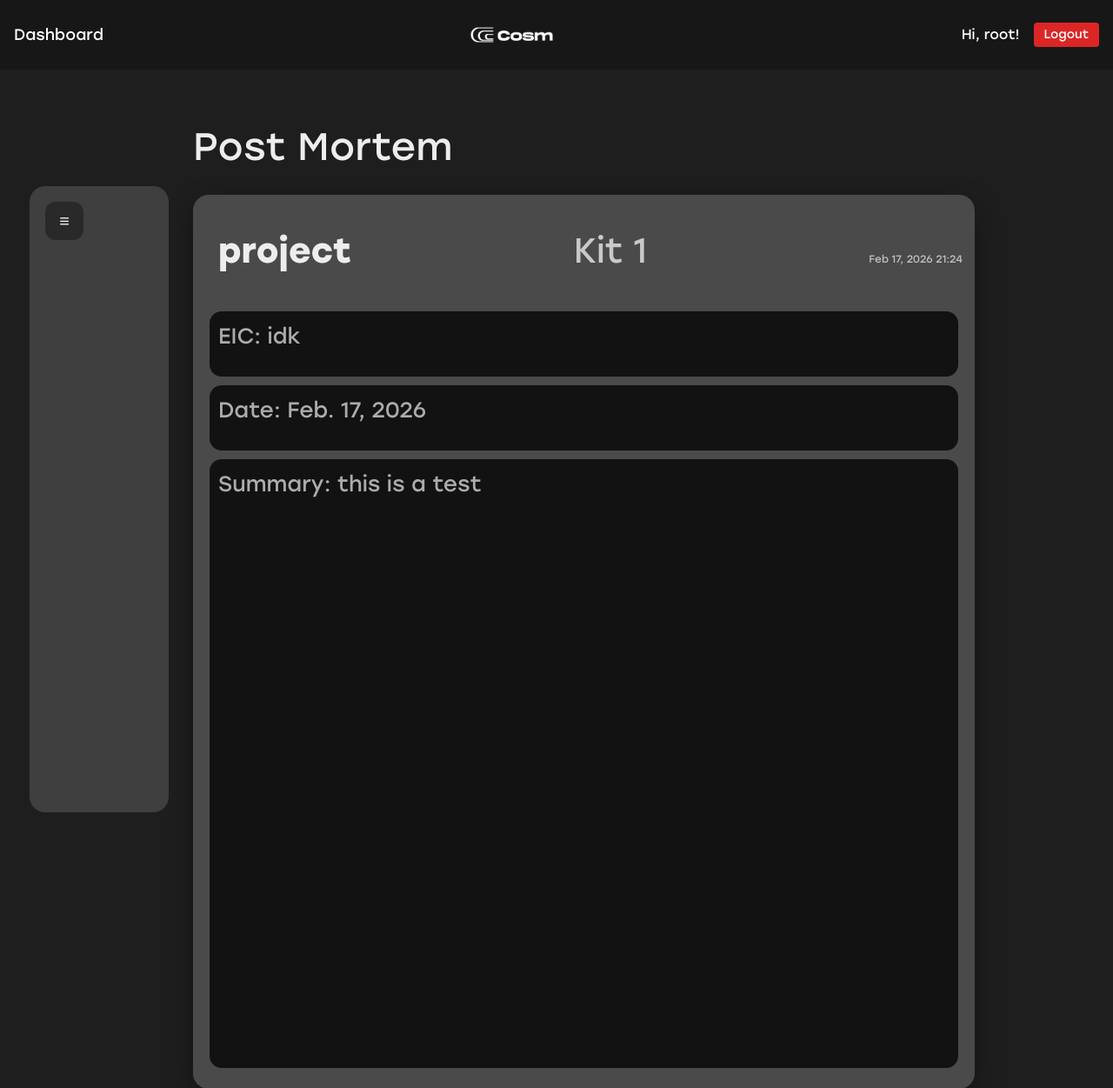
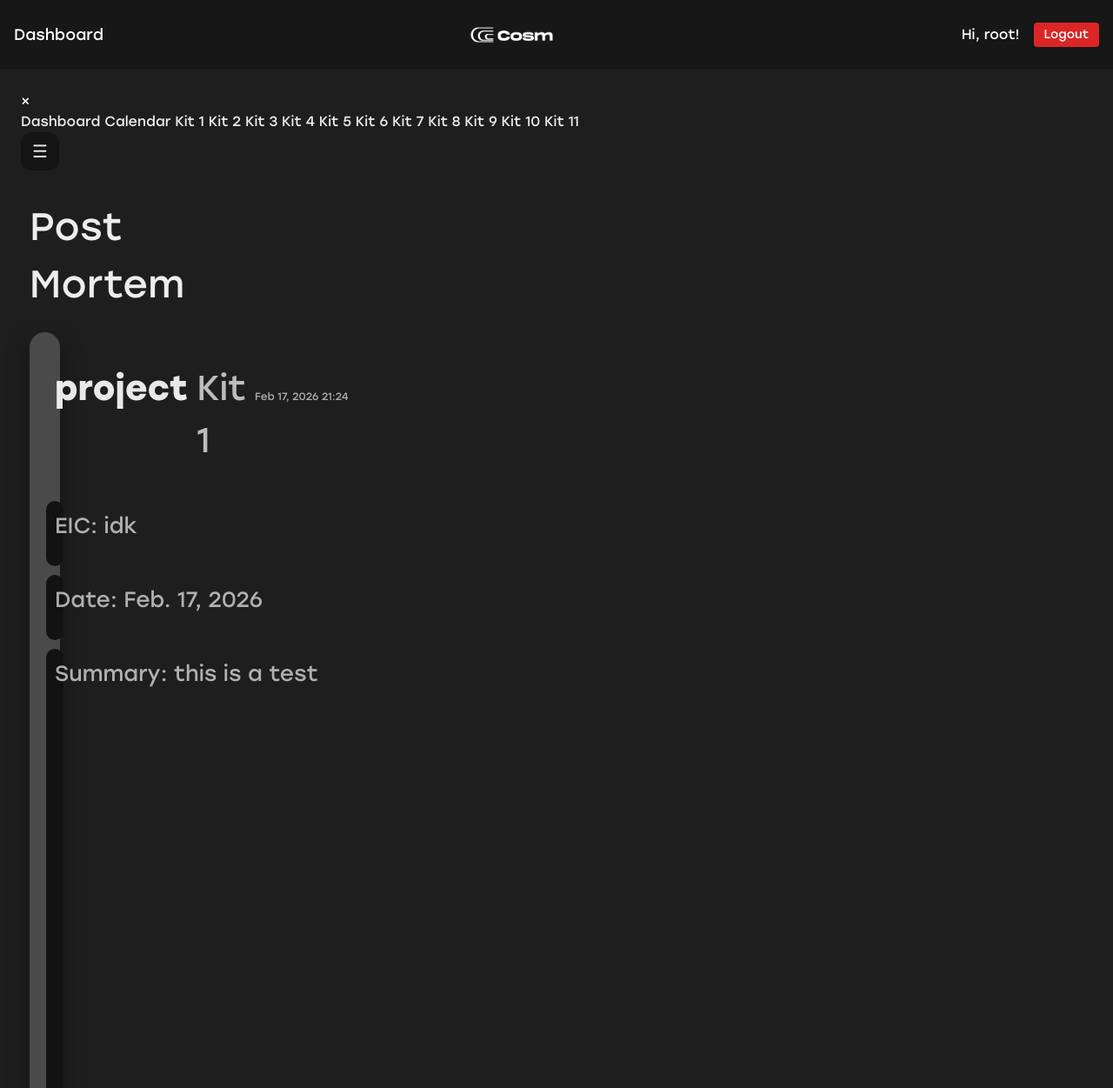
Before and after one commit to ssarahhooper/Broadcast-Kit-Dashboard, a Django app: page /postmortem/1/ in a window 1280 px wide. Shown: the top 1251 px of the page at 87% size. Run offline with Django 5.2, Linux system fonts and the light colour scheme; a user stored in the database is signed in; data comes from the database, SQL or seed files in the repository; both versions use the stored data as it was after the commit; some libraries are stand-ins or nearby versions.

Commit message:
backend for kit homepages

```diff
--- a/kit_dashboard/members/templates/core/post_mortem.html
+++ b/kit_dashboard/members/templates/core/post_mortem.html
@@ -2,12 +2,35 @@
 {% block title %}Post Mortem{% endblock %}
 
 {% block content %}
+<!-- ===== Dashboard Sidebar ===== -->
+<aside id="pageSidebar" class="page-sidebar" aria-hidden="true">
+  <button class="page-sidebar__close" type="button" onclick="closeSidebar()" aria-label="Close sidebar">×</button>
+
+  <nav class="page-sidebar__nav">
+    <a href="{% url 'dashboard' %}">Dashboard</a>
+    <a href="#">Calendar</a>
+    <a href="{% url 'kit_home' 1 %}">Kit 1</a>
+    <a href="{% url 'kit_home' 2 %}">Kit 2</a>
+    <a href="{% url 'kit_home' 3 %}">Kit 3</a>
+    <a href="{% url 'kit_home' 4 %}">Kit 4</a>
+    <a href="{% url 'kit_home' 5 %}">Kit 5</a>
+    <a href="{% url 'kit_home' 6 %}">Kit 6</a>
+    <a href="{% url 'kit_home' 7 %}">Kit 7</a>
+    <a href="{% url 'kit_home' 8 %}">Kit 8</a>
+    <a href="{% url 'kit_home' 9 %}">Kit 9</a>
+    <a href="{% url 'kit_home' 10 %}">Kit 10</a>
+    <a href="{% url 'kit_home' 11 %}">Kit 11</a>
+  </nav>
+</aside>
+
+<!-- Overlay -->
+<div id="pageOverlay" class="page-overlay" onclick="closeSidebar()" hidden></div>
+
+<!-- Hamburger (dashboard only) -->
+<button class="dash__menu dashboard-hamburger" type="button" onclick="openSidebar()" aria-label="Open sidebar">☰</button>
+
+
 <div class="dash">
-
-  <!-- Sidebar -->
-  <aside class="dash__sidebar">
-    <button class="dash__menu" aria-label="menu">≡</button>
-  </aside>
 
   <!-- Main -->
   <section class="dash__main">
--- a/kit_dashboard/members/urls.py
+++ b/kit_dashboard/members/urls.py
@@ -11,6 +11,7 @@ urlpatterns = [
     path('dashboard/', views.dashboard, name='dashboard'),
     path('logout/', auth_views.LogoutView.as_view(next_page='home'), name='logout'),
     path("postmortem/<int:pk>/", views.postmortem, name='postmortem'),
+    path("kit/<int:kit_id>/", views.kit_home, name="kit_home"),
 ]
 
 if settings.DEBUG:
--- a/kit_dashboard/members/views.py
+++ b/kit_dashboard/members/views.py
@@ -19,6 +19,14 @@ def dashboard(request):
     return render(request, 'core/dashboard.html', {
         "kits": kits,
         'recent_postmortems': recent_postmortems})
+
+
+def kit_home(request, kit_id):
+    recent_postmortems = PostMortem.objects.filter(kit_id=kit_id).order_by('-created_at')[:10]
+    return render(request, "core/kit_home.html", {
+        "kit_id": kit_id,
+        "recent_postmortems": recent_postmortems,
+    })
 
 
 def user_login(request):
```
Also changed, not shown: kit_dashboard/db.sqlite3.
